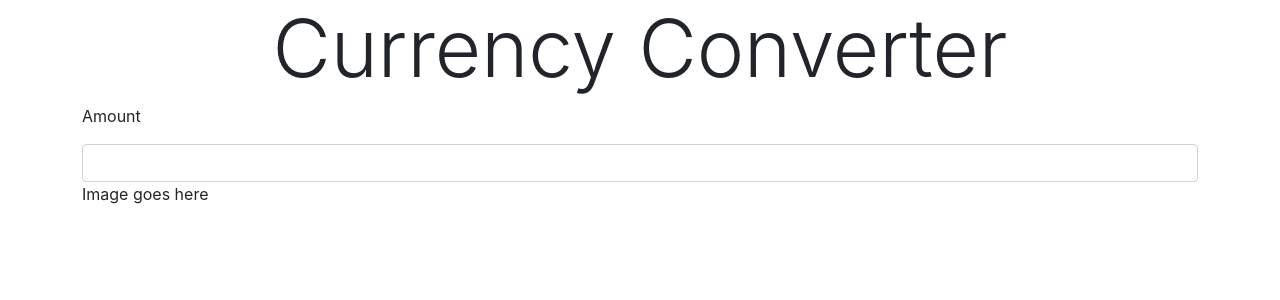
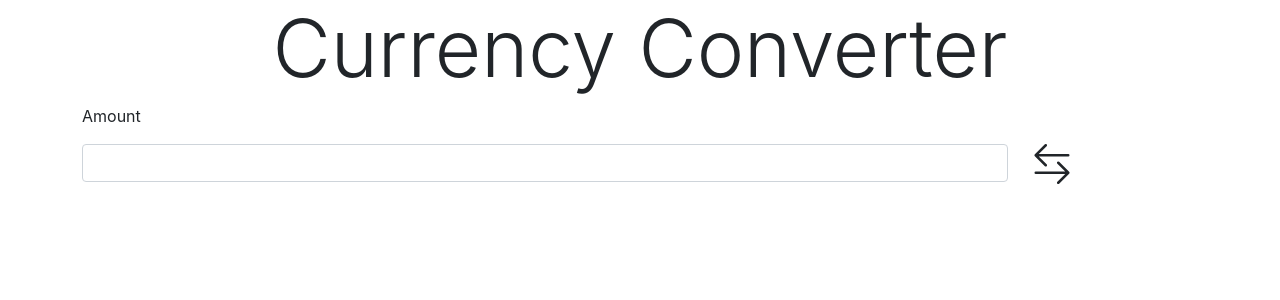
Before and after one commit to lawlawson/currency-converter, a React (Create React App) app: page / in a window 1280 px wide. Shown: the top 300 px of the page. Built offline with nearby package versions, Linux system fonts and the light colour scheme.

Commit message:
Implemented text area and button

```diff
--- a/src/components/AmountInput/index.tsx
+++ b/src/components/AmountInput/index.tsx
@@ -1,14 +1,28 @@
+import { BsArrowLeftRight } from 'react-icons/bs';
+
 const AmountInput = () => {
   return (
     <div>
       <p>Amount</p>
+      <div className='row'>
+        <div className='col-10'>
           <input
             type='text'
             className='form-control'
             aria-label='Sizing example input'
             aria-describedby='inputGroup-sizing-default'
           />
-      <div>Image goes here</div>
+        </div>
+        <div className='col-2'>
+          <BsArrowLeftRight
+            size={40}
+            onClick={() => {
+              alert('clicked');
+            }}
+            style={{ cursor: 'pointer' }}
+          />
+        </div>
+      </div>
     </div>
   );
 };
```
Lines whose indentation alone changed are shown as unchanged.
